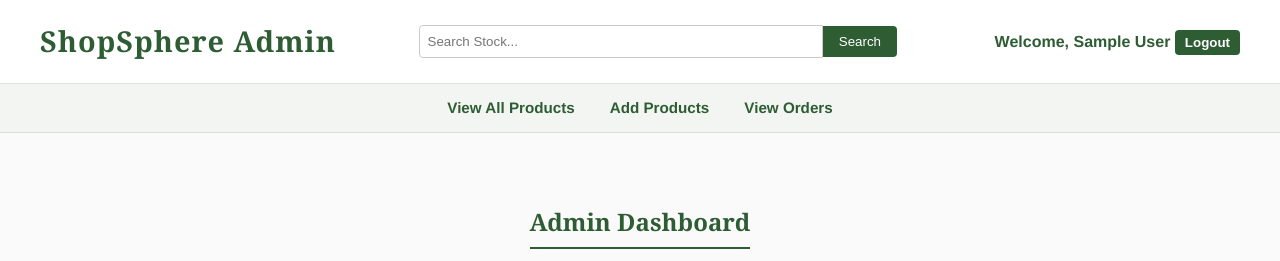
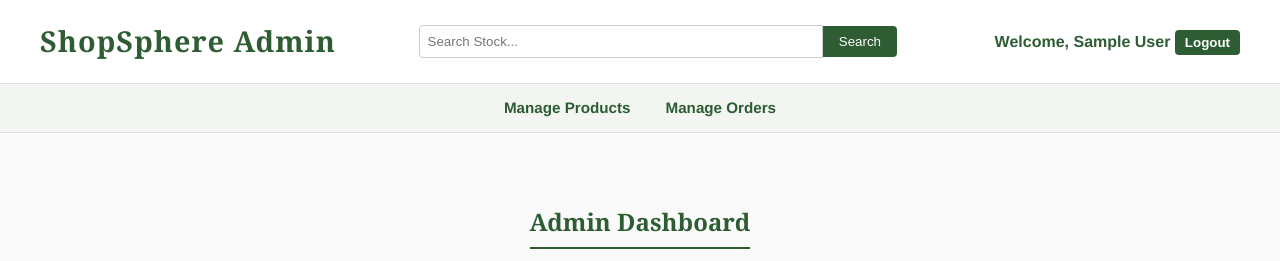
Before and after one commit to drewhy98/my-cloud-shop, a PHP site: page /admin_index.php in a window 1280 px wide. Shown: the top 261 px of the page. Run offline with PHP 8.4, Linux system fonts and the light colour scheme; the visitor is signed in with stand-in values (Sample User, id 1).

Commit message:
Update admin_index.php

```diff
--- a/admin_index.php
+++ b/admin_index.php
@@ -171,9 +171,8 @@ if (!isset($_SESSION['admin_logged_in']) || $_SESSION['admin_logged_in'] !== tru
 </header>
 
 <nav>
-    <a href="display_products.php">View All Products</a>
-    <a href="display_products.php">Add Products</a>
-    <a href="view_orders.php">View Orders</a>
+    <a href="admin_view_products.php">Manage Products</a>
+    <a href="admin_view_orders.php">Manage Orders</a>
 </nav>
 
 <section class="featured">
```
